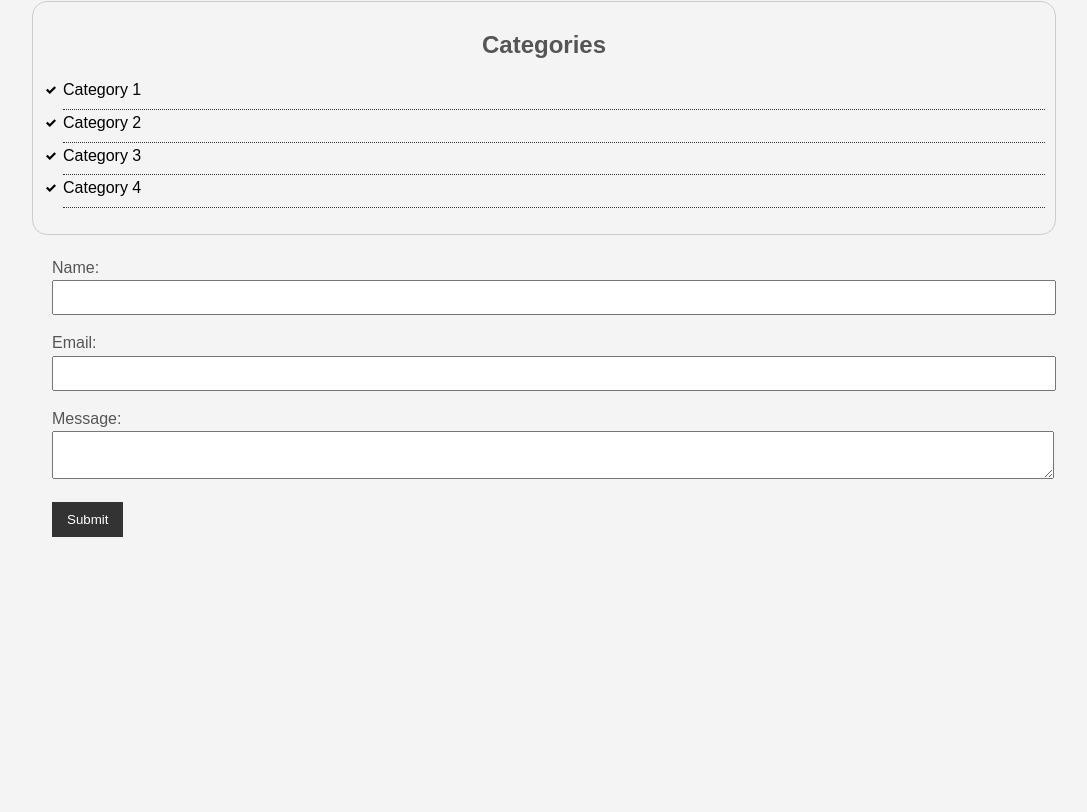
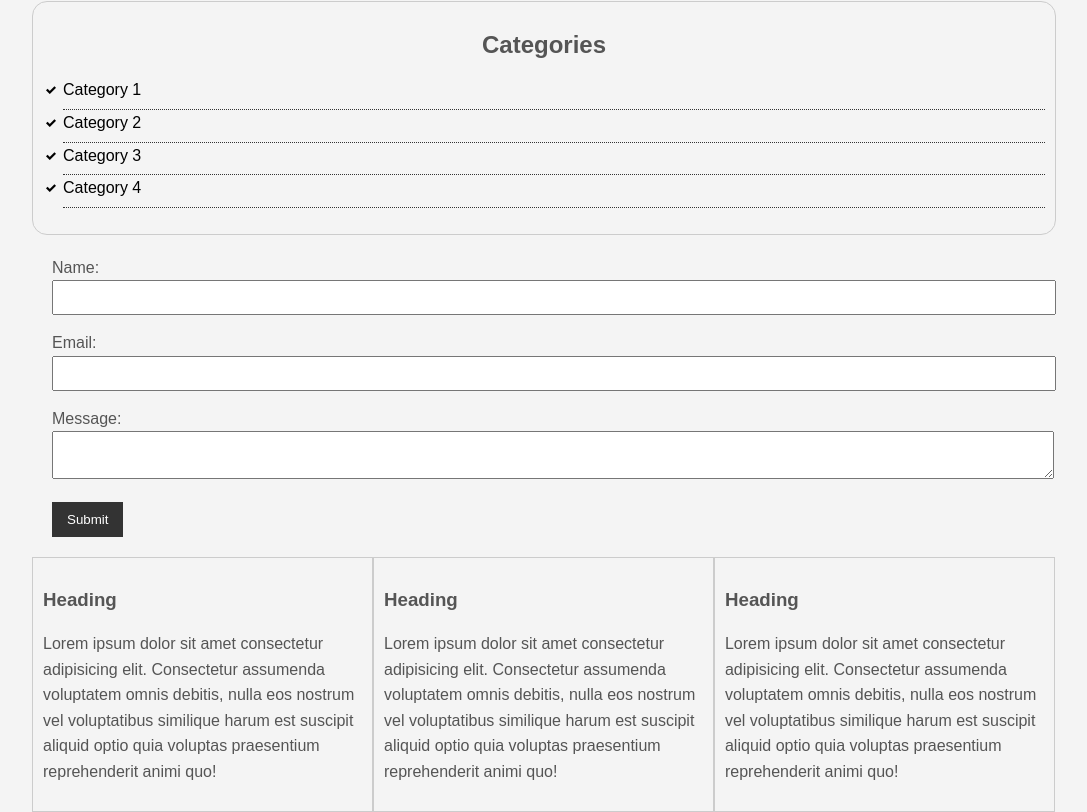
Before and after one commit to vczarnotta/-vning-11-sep, a plain HTML site: page index.html in a window 1280 px wide. Shown: the part 452-1264 px from the top of the page, without its empty margins (96-1183 px from the left). Before the commit the page ends 1009 px from the top, so only its background shows below. Drawn offline with Linux system fonts and the light colour scheme.

Commit message:
Femte boxen

```diff
--- a/index.html
+++ b/index.html
@@ -45,6 +45,19 @@
             </div>
             <input class="button" type="submit" value="Submit" name="">
         </form>
+
+        <div class="block">
+            <h3>Heading</h3>
+            <p>Lorem ipsum dolor sit amet consectetur adipisicing elit. Consectetur assumenda voluptatem omnis debitis, nulla eos nostrum vel voluptatibus similique harum est suscipit aliquid optio quia voluptas praesentium reprehenderit animi quo!</p>
+        </div>
+        <div class="block">
+            <h3>Heading</h3>
+            <p>Lorem ipsum dolor sit amet consectetur adipisicing elit. Consectetur assumenda voluptatem omnis debitis, nulla eos nostrum vel voluptatibus similique harum est suscipit aliquid optio quia voluptas praesentium reprehenderit animi quo!</p>
+        </div>
+        <div class="block">
+            <h3>Heading</h3>
+            <p>Lorem ipsum dolor sit amet consectetur adipisicing elit. Consectetur assumenda voluptatem omnis debitis, nulla eos nostrum vel voluptatibus similique harum est suscipit aliquid optio quia voluptas praesentium reprehenderit animi quo!</p>
+        </div>
     </div>
 </body>
 </html>
--- a/style.css
+++ b/style.css
@@ -111,3 +111,11 @@ a:visited {
     padding: 8px;
     width: 100%;
 }
+
+.block {
+    float: left;
+    width: 33.3%;
+    border: 1px solid #ccc;
+    padding: 10px;
+    box-sizing: border-box;
+}
```
